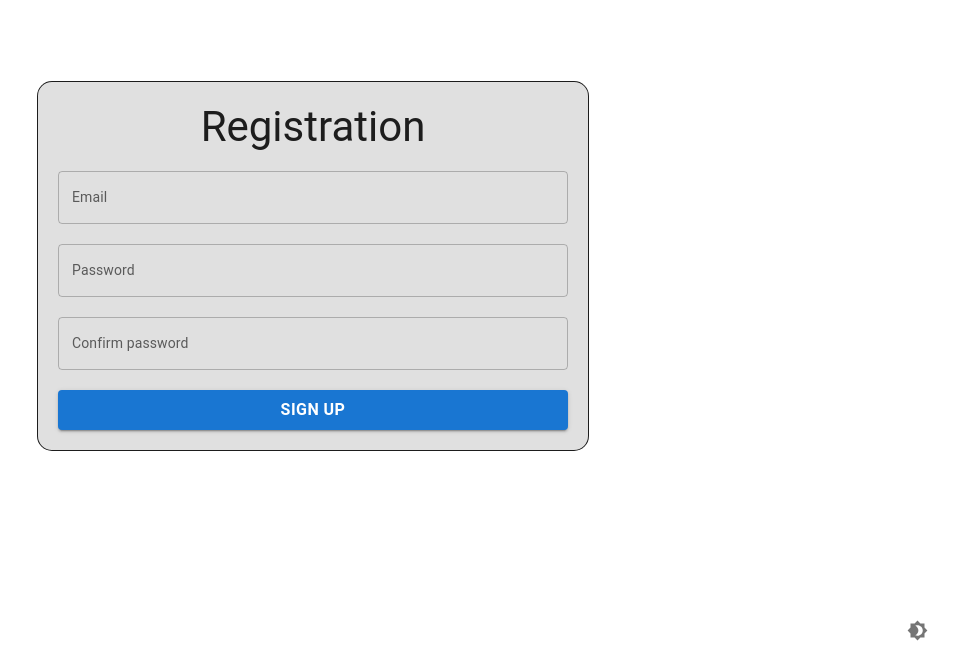
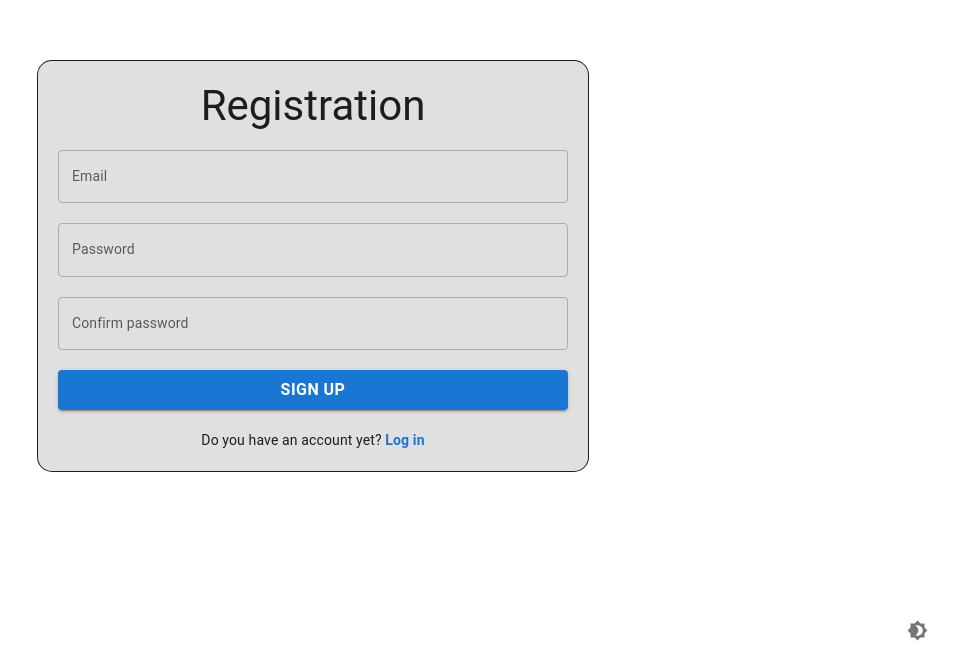
Before and after one commit to Kerebasik/my_message_websokets, a React (Create React App) app in the folder client/: page /signup in a window 1280 px wide. Shown: the part 134-800 px from the top of the page, without its empty margins (327-1280 px from the left). Built offline with nearby package versions, Linux system fonts and the light colour scheme.

Commit message:
Updated SignUp

```diff
--- a/client/src/components/pages/SignUp.tsx
+++ b/client/src/components/pages/SignUp.tsx
@@ -1,6 +1,14 @@
-import { Box, Button, Container, TextField, Typography } from '@mui/material';
+import {
+  Box,
+  Button,
+  Container,
+  Link,
+  TextField,
+  Typography,
+} from '@mui/material';
 import { Controller, useForm, SubmitHandler } from 'react-hook-form';
 import { useEffect } from 'react';
+import { useNavigate } from 'react-router-dom';
 
 interface SignUpForm {
   email: string;
@@ -16,6 +24,7 @@ const SignUp = () => {
       confirmPassword: '',
     },
   });
+  const navigator = useNavigate();
 
   const password = watch('password');
   const email = watch('email');
@@ -33,6 +42,10 @@ const SignUp = () => {
     }).then(() => {
       reset();
     });
+  };
+
+  const handleNavigateInLogIn = () => {
+    navigator('/login');
   };
 
   return (
@@ -59,6 +72,7 @@ const SignUp = () => {
             borderColor: 'text.primary',
             borderRadius: '15px',
             justifyContent: 'center',
+            alignItems: 'center',
             minHeight: 300,
             width: '100%',
             flexDirection: 'column',
@@ -91,6 +105,7 @@ const SignUp = () => {
                 label='Email'
                 placeholder={'Email'}
                 type='email'
+                fullWidth
                 value={field.value}
                 helperText={fieldState.error?.message}
                 onChange={field.onChange}
@@ -115,6 +130,7 @@ const SignUp = () => {
                 error={!!fieldState.error}
                 label='Password'
                 type='password'
+                fullWidth
                 placeholder={'Password'}
                 value={field.value}
                 helperText={fieldState.error?.message}
@@ -144,6 +160,7 @@ const SignUp = () => {
                 error={!!fieldState.error}
                 label='Confirm password'
                 type='password'
+                fullWidth
                 placeholder={'Confirm password'}
                 value={field.value}
                 helperText={fieldState.error?.message}
@@ -155,6 +172,7 @@ const SignUp = () => {
           <Button
             type='submit'
             variant='contained'
+            fullWidth
             color='primary'
             sx={{
               fontSize: '16px',
@@ -164,6 +182,19 @@ const SignUp = () => {
           >
             Sign up
           </Button>
+
+          <Typography component={'p'} color={'text.primary'} align={'center'}>
+            Do you have an account yet?{' '}
+            <Link
+              underline='hover'
+              onClick={handleNavigateInLogIn}
+              sx={{
+                fontWeight: 700,
+              }}
+            >
+              Log in
+            </Link>
+          </Typography>
         </Box>
       </Box>
     </Container>
```
